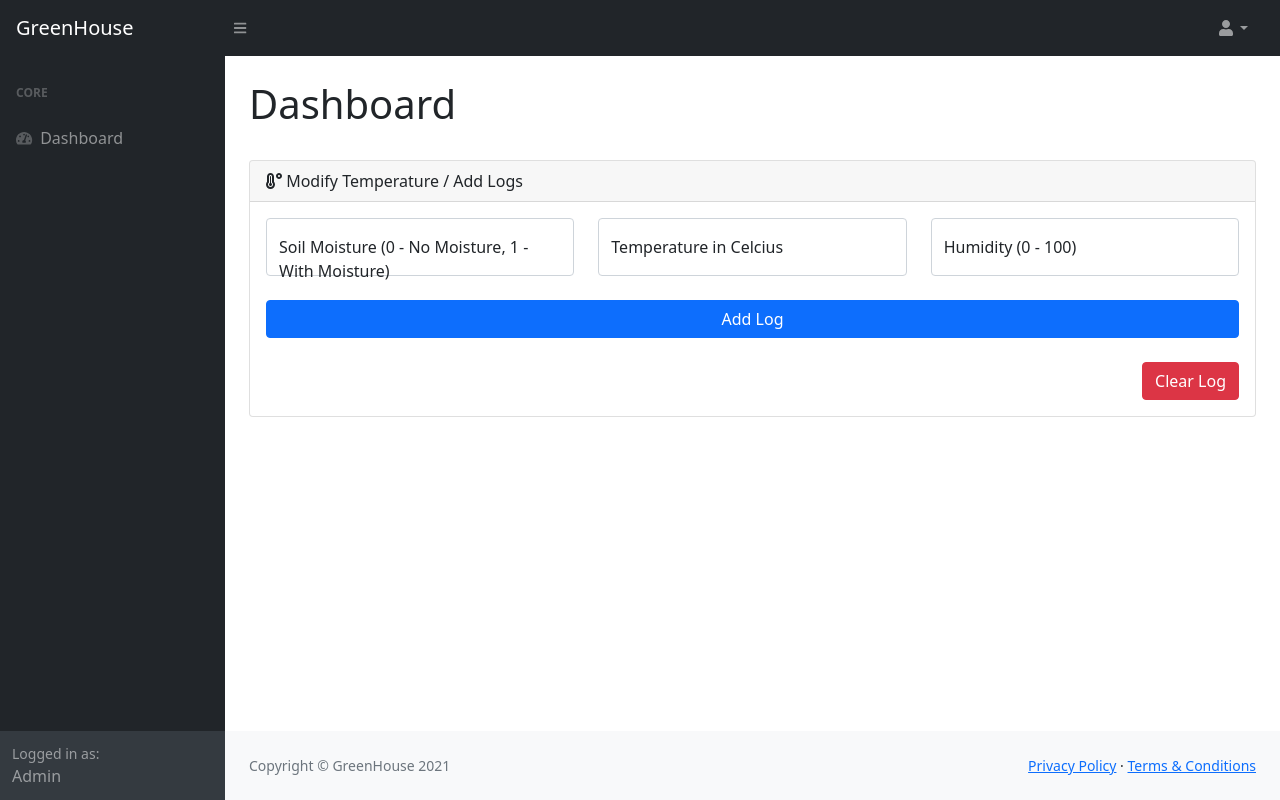
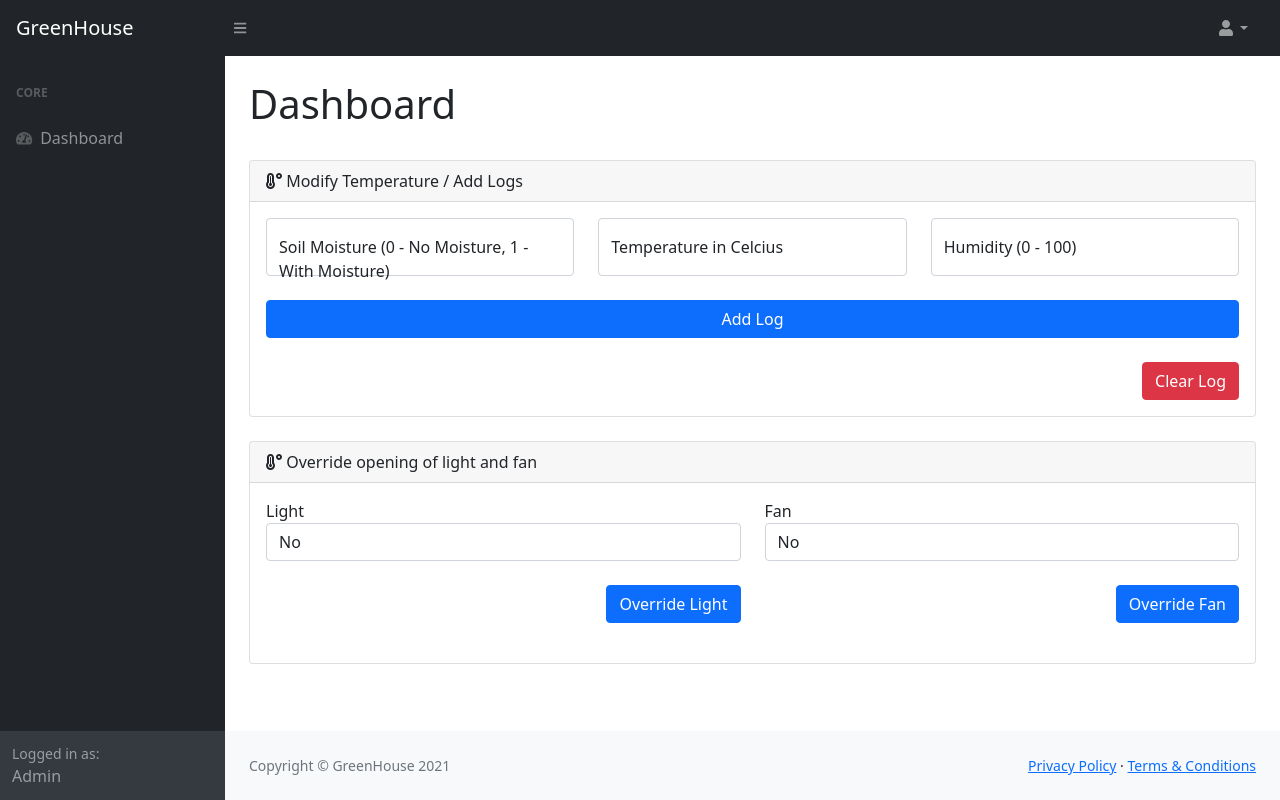
Before and after one commit to blankspeedster/greenhouse, a PHP site: page /modify.php in a window 1280 px wide. Run offline with PHP 8.4, Linux system fonts and the light colour scheme; some libraries are stand-ins or nearby versions.

Commit message:
:100: override fan and light

```diff
--- a/dbh.php
+++ b/dbh.php
@@ -6,8 +6,8 @@
     }
 
     $host = 'localhost';
-    $username = 'greenhouse_database';
-    $password = 'greenhouse_database';
+    $username = 'root';
+    $password = '';
     $database = 'greenhouse_database';
 
     $mysqli = new mysqli($host,$username,$password,$database) or die(mysqli_error($mysqli));
--- a/modify.php
+++ b/modify.php
@@ -1,5 +1,5 @@
 <?php
-    require_once("process_modify.php");
+require_once("process_modify.php");
 ?>
 <!DOCTYPE html>
 <html lang="en">
@@ -46,20 +46,20 @@
                                         <div class="row mb-3">
                                             <div class="col-md-4">
                                                 <div class="form-floating mb-3 mb-md-0">
-                                                    <input class="form-control" min="0" max="1" id="moisture" name="moisture" type="number" placeholder="Soil Moisture" required/>
+                                                    <input class="form-control" min="0" max="1" id="moisture" name="moisture" type="number" placeholder="Soil Moisture" required />
                                                     <label for="inputFirstName">Soil Moisture (0 - No Moisture, 1 - With Moisture)</label>
                                                 </div>
                                             </div>
                                             <div class="col-md-4">
                                                 <div class="form-floating">
-                                                    <input class="form-control" min="-100" max="100" id="temperature" name="temperature" type="number" placeholder="Temperature in Celcius" required/>
+                                                    <input class="form-control" min="-100" max="100" id="temperature" name="temperature" type="number" placeholder="Temperature in Celcius" required />
                                                     <label for="inputLastName">Temperature in Celcius</label>
                                                 </div>
                                             </div>
 
                                             <div class="col-md-4">
                                                 <div class="form-floating">
-                                                    <input class="form-control" min="0" max="100" id="temperature" name="humidity" type="number" placeholder="Temperature in Celcius" required/>
+                                                    <input class="form-control" min="0" max="100" id="temperature" name="humidity" type="number" placeholder="Temperature in Celcius" required />
                                                     <label for="inputLastName">Humidity (0 - 100)</label>
                                                 </div>
                                             </div>
@@ -75,6 +75,52 @@
                             </div>
                         </div>
                     </div>
+
+                    <div class="row">
+                        <div class="col-xl-12">
+                            <div class="card mb-4">
+                                <div class="card-header">
+                                    <i class="fas fa-temperature-high"></i>
+                                    Override opening of light and fan
+                                </div>
+                                <div class="card-body">
+                                    <form method="post" action="process_modify.php">
+                                        <div class="row mb-3">
+                                            <div class="col-md-6">
+                                                <div>
+                                                    <label for="inputLastName">Light</label>
+                                                    <select class="form-control" name="light">
+                                                        <option value="0">No</option>
+                                                        <option value="1">Yes</option>
+                                                    </select>
+                                                    <br />
+                                                    <button class="btn btn-primary btn-block" style="float: right;" type="submit" name="modify_light">Override Light</button>
+                                                </div>
+                                            </div>
+                                            <div class="col-md-6">
+                                                <div class="">
+                                                    <label for="inputLastName">Fan</label>
+                                                    <select class="form-control" name="fan">
+                                                        <option value="0">No</option>
+                                                        <option value="1">Yes</option>
+                                                    </select>
+                                                    <br />
+                                                    <button class="btn btn-primary btn-block" style="float: right;" type="submit" name="modify_fan">Override Fan</button>
+                                                </div>
+                                            </div>
+
+                                        </div>
+                                        <div class="mt-4 mb-0">
+                                            <!-- <div class="d-grid"><button class="btn btn-primary btn-block" type="submit" name="add_log">Add Log</button></div> -->
+                                            <!-- <br> -->
+                                            <!-- <div class=""><a style="float: right;" class="btn btn-danger btn-block" href="process_modify.php?clear_log=1">Clear Log</a></div> -->
+                                        </div>
+                                    </form>
+                                </div>
+                            </div>
+                        </div>
+                    </div>
+
                 </div>
             </main>
             <?php include("footer.php"); ?>
--- a/process_modify.php
+++ b/process_modify.php
@@ -25,4 +25,31 @@
         header("location: modify.php");
     }
 
+    //Modify Light
+    if(isset($_POST['modify_light'])){
+        $device_id = "1";
+        $light_on = $_POST["light"];
+
+        $mysqli->query("UPDATE devices SET light_on = '$light_on' WHERE id = '1' ") or die ($mysqli->error);
+
+        $_SESSION['notification'] = "Light has been modified!";
+        $_SESSION['msg_type'] = "warning";
+
+        header("location: modify.php");
+    }
+
+
+    //Modify Fan
+    if(isset($_POST['modify_fan'])){
+        $device_id = "1";
+        $light_on = $_POST["fan"];
+
+        $mysqli->query("UPDATE devices SET fan_on = '$light_on' WHERE id = '1' ") or die ($mysqli->error);
+
+        $_SESSION['notification'] = "Fan has been modified!";
+        $_SESSION['msg_type'] = "warning";
+
+        header("location: modify.php");
+    }
+
 ?>
```
